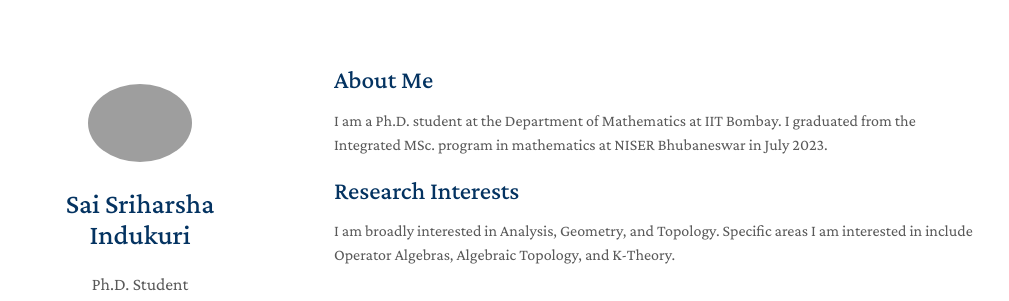
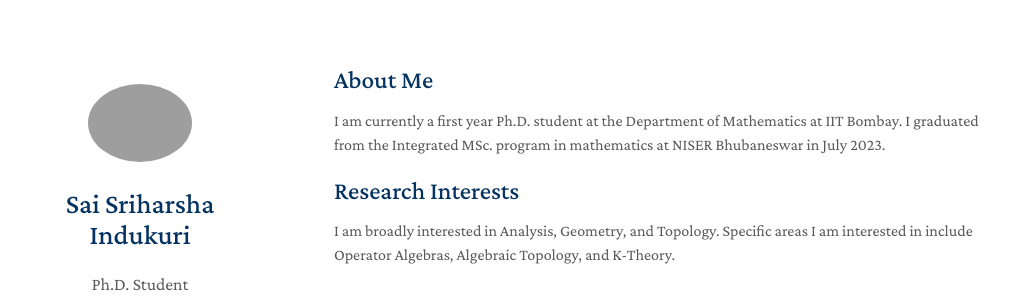
Before and after one commit to Harsha-Indukuri/Harsha-Indukuri.github.io, a Jekyll site: the page built from index.md, in a window 1280 px wide. Shown: the top 301 px of the page, without its empty margins (136-1145 px from the left). Built offline with Jekyll 4.4.1, drawn with Linux system fonts in a browser that asks for light colours; nearby versions of some CDN libraries; a style sheet for code colours, icons or effects is not loaded; our own code applies the rules of GitHub Pages for plain Markdown files.

Commit message:
Update index.md

```diff
--- a/index.md
+++ b/index.md
@@ -4,7 +4,7 @@
 
 ## About Me
 
-I am a Ph.D. student at the Department of Mathematics at IIT Bombay. I graduated from the Integrated MSc. program in mathematics at NISER Bhubaneswar in July 2023.
+I am currently a first year Ph.D. student at the Department of Mathematics at IIT Bombay. I graduated from the Integrated MSc. program in mathematics at NISER Bhubaneswar in July 2023.
 ## Research Interests
 
 I am broadly interested in Analysis, Geometry, and Topology. Specific areas I am interested in include Operator Algebras, Algebraic Topology, and K-Theory.
```
